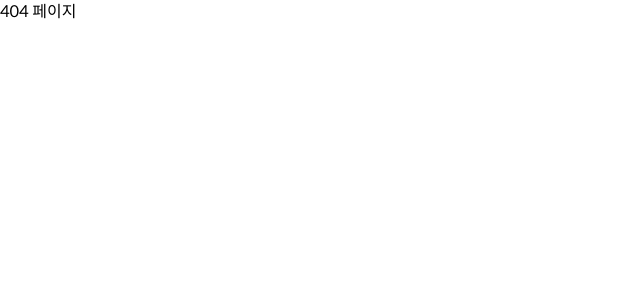
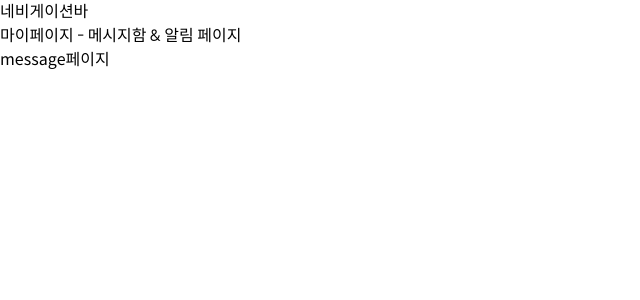
Before and after one commit to PromptPlace/PromtPlace-FE, a React (Vite) app: page /mypage/message/message in a window 1280 px wide. Before the commit this address had no page. Shown: the top 300 px of the page, without its empty margins (0-640 px from the left). Built offline with nearby package versions, Linux system fonts and the light colour scheme.

Commit message:
🐛 Fix: 페이지 추가 및 라우팅 수정 (#1)
마이페이지 - 메세지, 알림 페이지 분기 처리 추가

```diff
--- /dev/null
+++ b/src/pages/MyPage/MyMessageDetailPage.tsx
@@ -0,0 +1,21 @@
+/**
+ * TODO:
+ * - type에 따라 메시지함 / 알림 렌더링 분기 처리 필요
+ *
+ * @author 김진효
+ * **/
+
+interface MyMessageDetailPageProps {
+  type: 'message' | 'notification';
+}
+
+const MyMessageDetailPage = ({ type }: MyMessageDetailPageProps) => {
+  return (
+    <>
+      <div>마이페이지 - 메시지함 & 알림 상세 페이지</div>
+      <div>{type} 상세 페이지</div>
+    </>
+  );
+};
+
+export default MyMessageDetailPage;
--- a/src/pages/MyPage/MyMessagePage.tsx
+++ b/src/pages/MyPage/MyMessagePage.tsx
@@ -1,5 +1,21 @@
-const MyMessagePage = () => {
-  return <div>마이페이지 - 메시지함 페이지</div>;
+/**
+ * TODO:
+ * - type에 따라 메시지함 / 알림 렌더링 분기 처리 필요
+ *
+ * @author 김진효
+ * **/
+
+interface MyMessagePageProps {
+  type: 'message' | 'notification';
+}
+
+const MyMessagePage = ({ type }: MyMessagePageProps) => {
+  return (
+    <>
+      <div>마이페이지 - 메시지함 & 알림 페이지</div>
+      <div>{type}페이지</div>
+    </>
+  );
 };
 
 export default MyMessagePage;
--- a/src/pages/MyPage/MyPromtPage.tsx
+++ b/src/pages/MyPage/MyPromptPage.tsx
@@ -1,5 +1,5 @@
-const MyPromtPage = () => {
+const MyPromptPage = () => {
   return <div>마이페이지 - 내 프롬프트 페이지</div>;
 };
 
-export default MyPromtPage;
+export default MyPromptPage;
--- a/src/routes/routes.tsx
+++ b/src/routes/routes.tsx
@@ -4,8 +4,9 @@ export const lazyRoutes = {
   MainPage: React.lazy(() => import('../pages/MainPage/MainPage')),
   MyInfoPage: React.lazy(() => import('../pages/MyPage/MyInfoPage')),
   MyMessagePage: React.lazy(() => import('../pages/MyPage/MyMessagePage')),
+  MyMessageDetailPage: React.lazy(() => import('../pages/MyPage/MyMessageDetailPage')),
   MyPayPage: React.lazy(() => import('../pages/MyPage/MyPayPage')),
-  MyPromtPage: React.lazy(() => import('../pages/MyPage/MyPromtPage')),
+  MyPromptPage: React.lazy(() => import('../pages/MyPage/MyPromptPage')),
   MyReviewPage: React.lazy(() => import('../pages/MyPage/MyReviewPage')),
   NotFoundPage: React.lazy(() => import('../pages/NotFoundPage/NotFoundPage')),
   ProfilePage: React.lazy(() => import('../pages/ProfilePage/ProfilePage')),
```
Also changed, not shown: src/routes/pageRoutes.tsx (+5 -2 lines).
